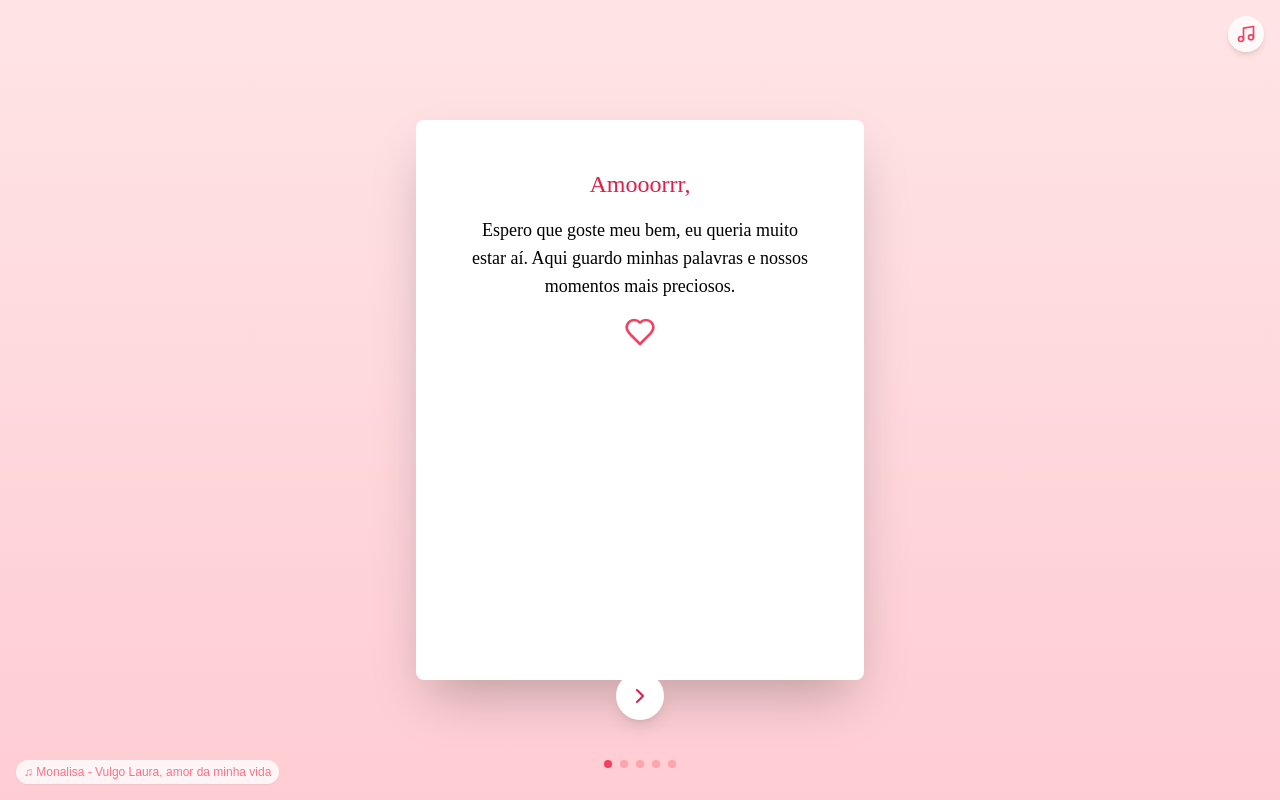
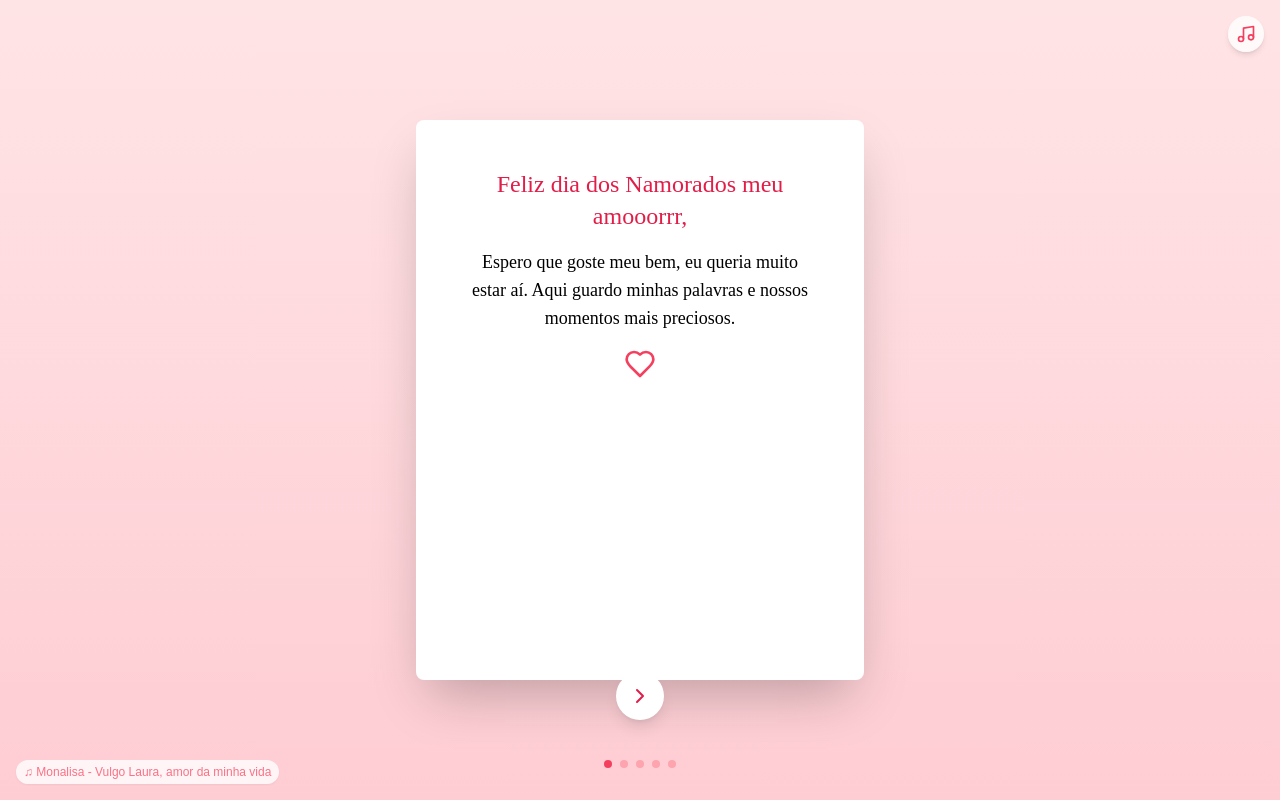
Before and after one commit to Duduzin13/LauraOliveira, a React (Vite) app: page / in a window 1280 px wide. Both pictures are taken after a click on the button "Abrir o Livro". Built offline with nearby package versions, Linux system fonts and the light colour scheme.

Commit message:
Update App.tsx

```diff
--- a/src/App.tsx
+++ b/src/App.tsx
@@ -44,7 +44,7 @@ export default function App() {
       case 0:
         return (
           <div className="text-center p-6 space-y-4">
-            <h2 className="text-2xl font-script text-rose-600">Amooorrr,</h2>
+            <h2 className="text-2xl font-script text-rose-600">Feliz dia dos Namorados meu amooorrr,</h2>
             <p className="font-script text-lg">
               Espero que goste meu bem, eu queria muito estar aí. Aqui guardo minhas palavras
               e nossos momentos mais preciosos.
```
